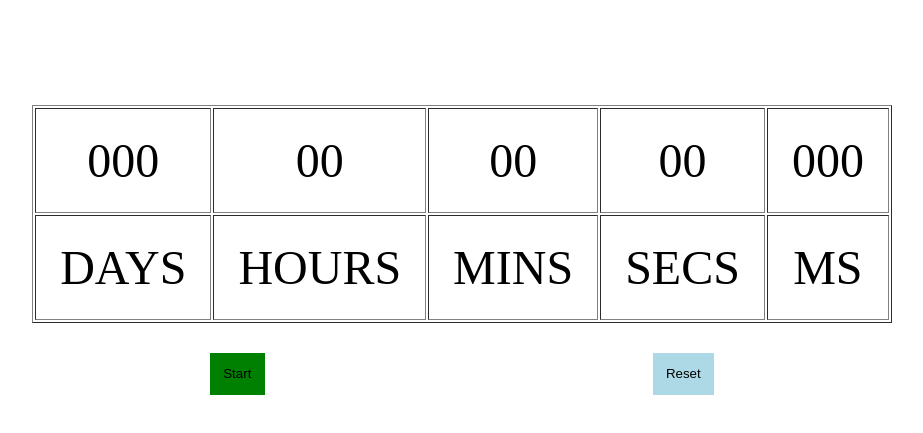
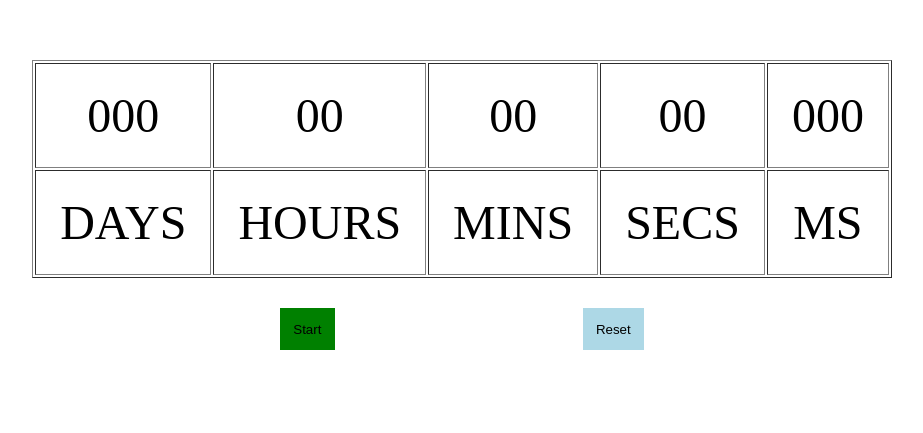
Before and after one commit to ezrag26/StopWatch, a React app: page / in a window 1280 px wide. Shown: the part 195-628 px from the top of the page, without its empty margins (178-1101 px from the left). Built offline with nearby package versions, Linux system fonts and the light colour scheme.

Commit message:
center clock on page

```diff
--- a/index.css
+++ b/index.css
@@ -1,6 +1,13 @@
 * {
     box-sizing: border-box;
     margin: 0;
+}
+
+body {
+    height: 100vh;
+    display: flex;
+    justify-content: center;
+    align-items: center
 }
 
 table td {
--- a/index.html
+++ b/index.html
@@ -10,7 +10,7 @@
     <title>Index</title>
 </head>
 <body>
-<div style="margin-top: 300px;" id="root">
+<div id="root">
 
 </div>
 </body>
```
